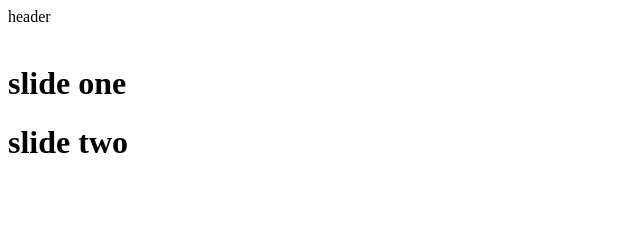
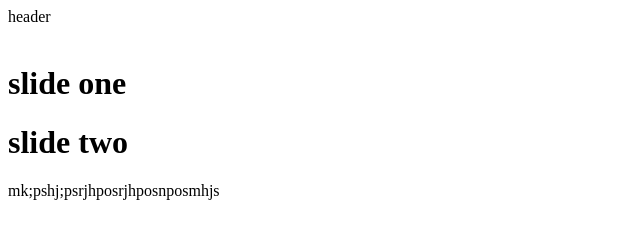
Before and after one commit to sina-matin-rad/git-project-one---Copy, a plain HTML site: page index.html in a window 1280 px wide. Shown: the whole page, without its empty margins (0-640 px from the left). Drawn offline with Linux system fonts and the light colour scheme.

Commit message:
bullshit

```diff
--- a/index.html
+++ b/index.html
@@ -13,6 +13,7 @@
    <div class="slider">
        <h1>slide one</h1>
        <h1>slide two</h1>
+       mk;pshj;psrjhposrjhposnposmhjs
 </div>
 <script src="/script.js"></script>
 </body>
```
